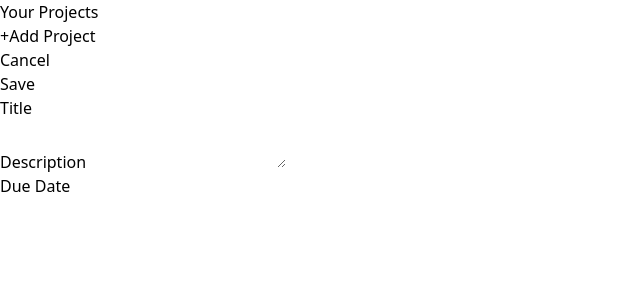
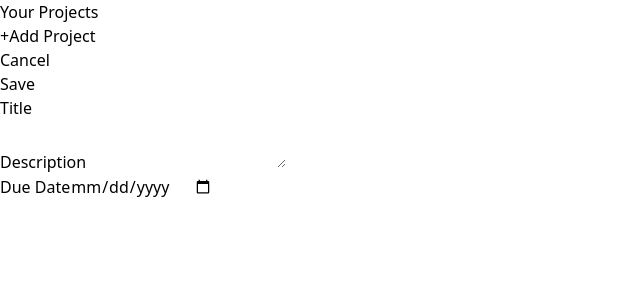
Before and after one commit to chaturbhuj02/react-project-management, a React (Vite) app: page / in a window 1280 px wide. Both pictures are taken after a click on the button "Create New Project". Shown: the top 300 px of the page, without its empty margins (0-640 px from the left). Built offline with nearby package versions, Linux system fonts and the light colour scheme.

Commit message:
update Input component props

```diff
--- a/src/App.jsx
+++ b/src/App.jsx
@@ -5,7 +5,7 @@ import { useState } from "react";
 
 function App() {
   const [showNewProject, setShowNewProject] = useState({
-    projects:{},
+    projects:[],
     projectId:undefined,
   });
 
@@ -15,10 +15,23 @@ function App() {
       projectId: null,
     }));
   }
+
+  function handleAddProject(newProject) {
+    setShowNewProject((prev) => ({
+      ...prev,
+      projects: [
+        ...prev.projects,
+        { id: Math.random(), ...newProject }
+      ],
+      projectId:undefined,
+    }));
+    console.log(showNewProject.projects);
+  }
+
   return (
     <div className="h-screen my-8 flex gap-8">
       <ProjectsSideBar />
-      {showNewProject.projectId === null ? <NewProject /> : <NoProjectSelected handleShowNewProject={handleShowNewProject} />}
+      {showNewProject.projectId === null ? <NewProject onAdd={handleAddProject} /> : <NoProjectSelected handleShowNewProject={handleShowNewProject} />}
     </div>
   );
 }
--- a/src/components/Input.jsx
+++ b/src/components/Input.jsx
@@ -1,4 +1,4 @@
-function Input({ label, textarea, ref }) {
+function Input({ label, textarea, ref, type }) {
   return (
     <div className="flex flex-col gap-1 my-4">
       <label className="text-sm font-bold uppercase text-stone-500">
@@ -12,7 +12,7 @@ function Input({ label, textarea, ref }) {
       ) : (
         <input
           ref={ref}
-          type="text"
+          type={type}
           className="w-full p-1 border border-stone-300 rounded-md focus:outline-none focus:ring-2 focus:ring-blue-500"
         />
       )}
--- a/src/components/NewProject.jsx
+++ b/src/components/NewProject.jsx
@@ -1,18 +1,20 @@
 import Input from "./Input";
 import { useRef } from "react";
 
-function NewProject () {
+function NewProject ({onAdd}) {
   const title = useRef();
   const description = useRef();
   const dueDate = useRef();
 
-  function handleSubmit() {
+  function handleSubmit(event) {
+    event.preventDefault();
     const newProject = {
       title: title.current.value,
       description: description.current.value,
       dueDate: dueDate.current.value
-    }
-    console.log(newProject);
+    };
+
+    onAdd(newProject);
   }
 
   return (
@@ -22,9 +24,9 @@ function NewProject () {
       <li><button className="px-6 py-2 rounded-md text-stone-50 bg-stone-800 hover:bg-stone-950" onClick={handleSubmit}>Save</button></li>
     </menu>
     <div>
-        <Input ref={title} label="Title" />
+        <Input type="text" ref={title} label="Title" />
         <Input ref={description} textarea label="Description" />
-        <Input ref={dueDate} label="Due Date" />
+        <Input type="date" ref={dueDate} label="Due Date" />
     </div>
     </div>
   )
```
